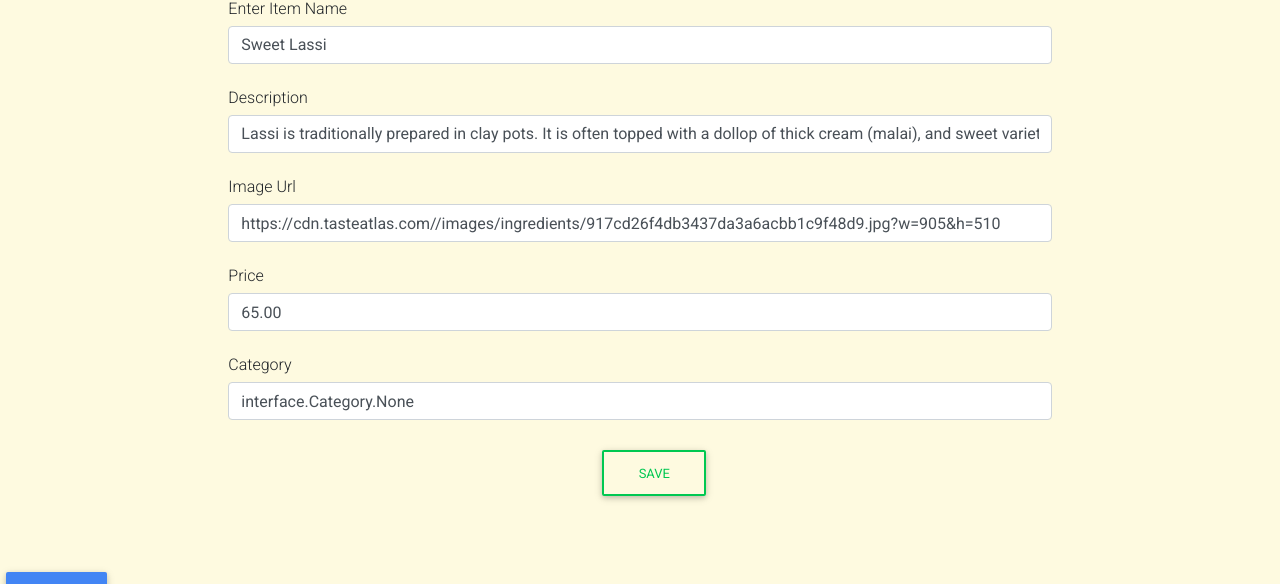
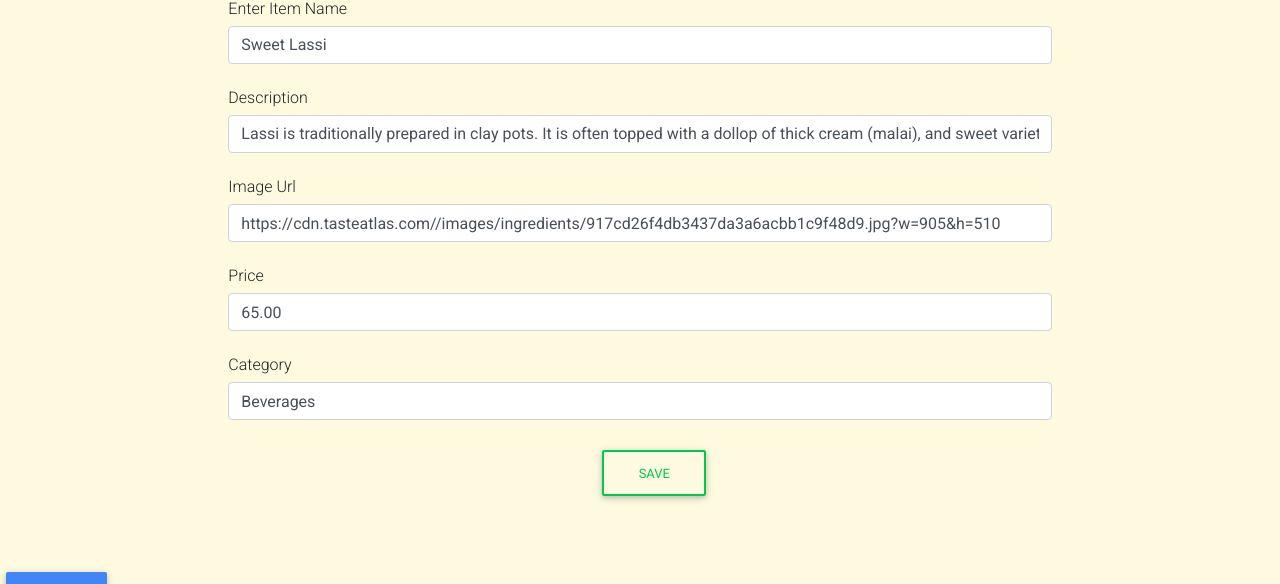
Before and after one commit to abhishektyagi1263/smartcafe, a Django app: a page that uses interface/templates/teacher/edit.html in a window 1280 px wide. Shown: the part 220-804 px from the top of the page. Run offline with Django 3.2, Linux system fonts and the light colour scheme; a user stored in the database is signed in; data comes from the database, SQL or seed files in the repository; both versions use the stored data as it was after the commit; some libraries are stand-ins or nearby versions.

Commit message:
backend done design needed

```diff
--- a/interface/templates/teacher/edit.html
+++ b/interface/templates/teacher/edit.html
@@ -16,7 +16,7 @@
     <textarea name="question" class="form-control" rows="8" cols="80" class="col-sm-4"></textarea><br> -->
 
     <h6 class="mic">Price</h6><input class="form-control" type="text" name="price" value="{{price}}"><br>
-    <h6 class="mic">Category</h6><input class="form-control" type="text" name="category" value="{{category}}"><br>
+    <h6 class="mic">Category</h6><input class="form-control" type="text" name="category" value="{{category.name}}"><br>
     <input type="hidden" name="imp" value="{{no}}">
     <div class="form-group row">
       <div class="col-sm-7 ml-3">
--- a/interface/views.py
+++ b/interface/views.py
@@ -205,11 +205,17 @@
 @staff_required
 def edit_que(request,name):
     x=MenuItem.objects.get(name=name)
+    cat =x.no
+
+
+    # cp = int(cat)
+    catvalue = Category.objects.filter(item__pk = cat)
+    print(catvalue)
     fields={'no':x.no,
      'name':x.name,
      'description':x.description,
      'image':x.image,
-     'price':x.price,'category':x.category,}
+     'price':x.price,'category':catvalue[0],}
     return render(request,'teacher/edit.html',fields)
 
 @login_required
@@ -228,6 +234,8 @@
     x.price=request.POST['price']
     category=request.POST['category']
     x.save()
-    x.category.set(category)
+    k = Category.objects.get(name = category).id
+    n= str(k)
+    x.category.set(n)
     x=MenuItem.objects.all()
     return render(request,'teacher/menulist.html',{'menulist':x})
```
Also changed, not shown: db.sqlite3.
